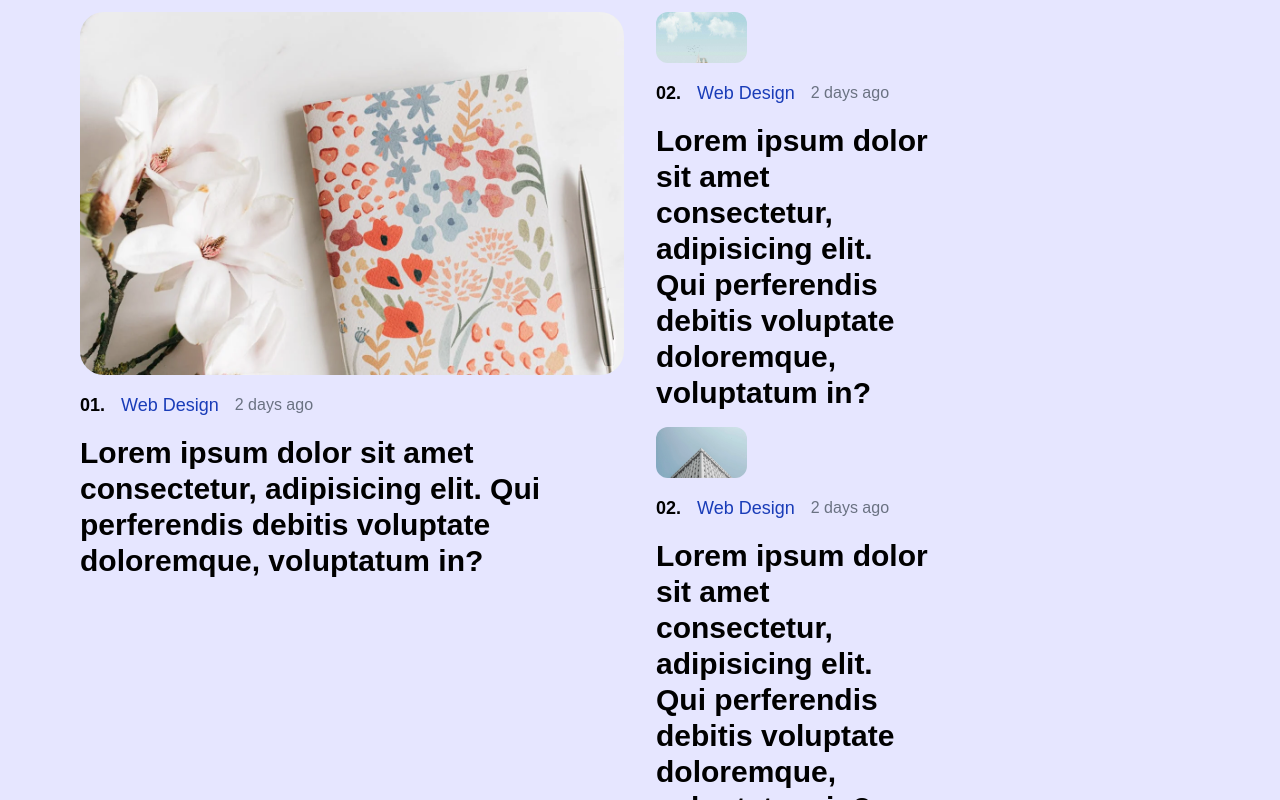
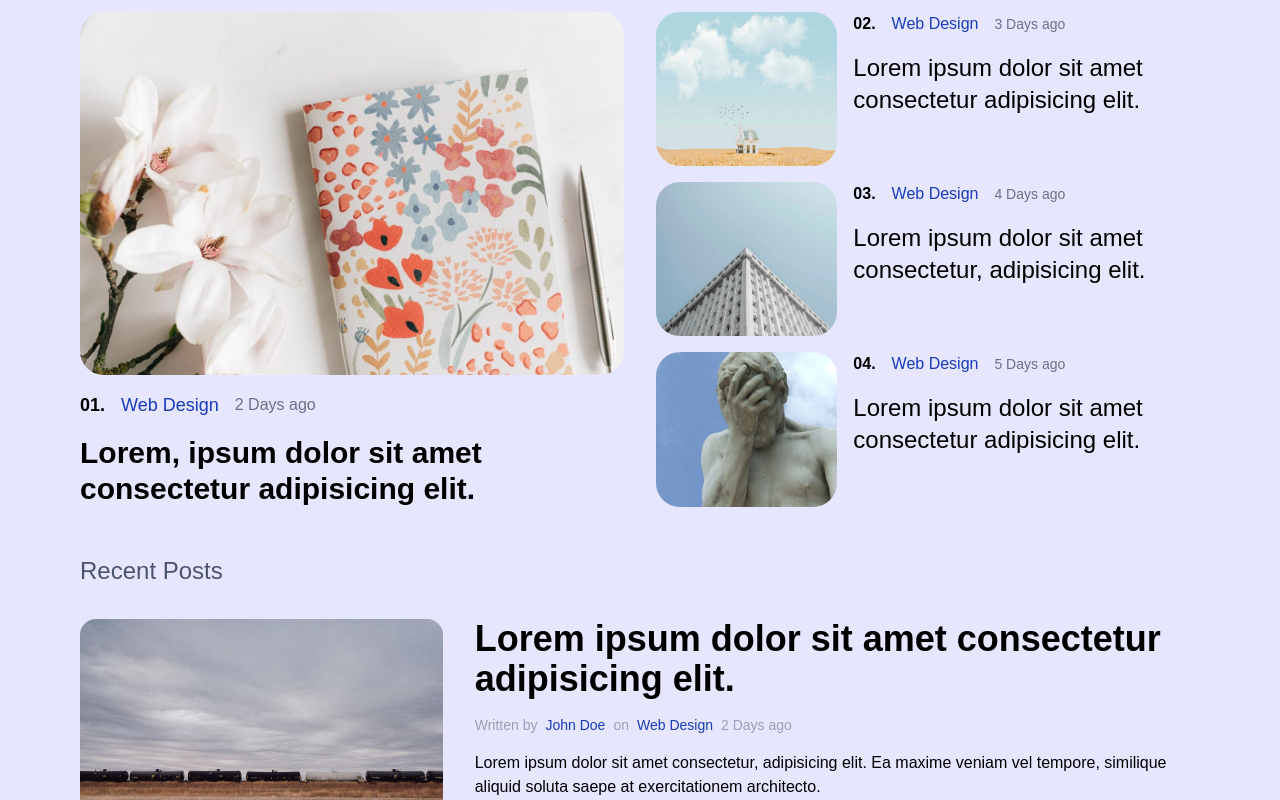
Before and after one commit to prabuddhaxdev/Inkly, a React (Vite) app in the folder client/: page / in a window 1280 px wide. Shown: the part 460-1260 px from the top of the page. Built offline with nearby package versions, Linux system fonts and the light colour scheme; no server answers.

Commit message:
Add PostList Items

```diff
--- a/client/src/components/FeaturedPosts.jsx
+++ b/client/src/components/FeaturedPosts.jsx
@@ -1,93 +1,116 @@
 import { Link } from "react-router-dom";
+import Image from "./Image";
 
 const FeaturedPosts = () => {
   return (
     <div className="mt-8 flex flex-col lg:flex-row gap-8">
       {/* First */}
       <div className="w-full lg:w-1/2 flex flex-col gap-4">
-        <img
+        {/* image */}
+          <Image
             src="/featured1.jpeg"
             className="rounded-3xl object-cover"
+            w="895"
           />
+        {/* details */}
         <div className="flex items-center gap-4">
           <h1 className="font-semibold lg:text-lg">01.</h1>
           <Link className="text-blue-800 lg:text-lg">Web Design</Link>
-          <span className="text-gray-500">2 days ago</span>
+          <span className="text-gray-500">2 Days ago</span>
         </div>
-
+        {/* title */}
         <Link
           to="/test"
           className="text-xl lg:text-3xl font-semibold lg:font-bold"
         >
-          Lorem ipsum dolor sit amet consectetur, adipisicing elit. Qui
-          perferendis debitis voluptate doloremque, voluptatum in?
+          Lorem, ipsum dolor sit amet consectetur adipisicing elit.
         </Link>
       </div>
       {/* Others */}
       <div className="w-full lg:w-1/2 flex flex-col gap-4">
-        {/* Second */}
+        {/* second */}
           <div className="lg:h-1/3 flex justify-between gap-4">
-          <div className="w-full lg:w-1/2 flex flex-col gap-4">
-            <img
-              src="./featured2.jpeg"
-              className="rounded-xl object-cover w-1/3 aspect-video"
+              <div className="w-1/3 aspect-video">
+                <Image
+                  src="/featured2.jpeg"
+                  className="rounded-3xl object-cover w-full h-full"
+                  w="298"
                 />
-            <div className="flex items-center gap-4">
-              <h1 className="font-semibold lg:text-lg">02.</h1>
-              <Link className="text-blue-800 lg:text-lg">Web Design</Link>
-              <span className="text-gray-500">2 days ago</span>
               </div>
-
+            {/* details and title */}
+            <div className="w-2/3">
+              {/* details */}
+              <div className="flex items-center gap-4 text-sm lg:text-base mb-4">
+                <h1 className="font-semibold">02.</h1>
+                <Link className="text-blue-800">Web Design</Link>
+                <span className="text-gray-500 text-sm">
+                  3 Days ago
+                </span>
+              </div>
+              {/* title */}
               <Link
-              to="/test"
-              className="text-xl lg:text-3xl font-semibold lg:font-bold"
+                to="test"
+                className="text-base sm:text-lg md:text-2xl lg:text-xl xl:text-2xl font-medium"
               >
-              Lorem ipsum dolor sit amet consectetur, adipisicing elit. Qui
-              perferendis debitis voluptate doloremque, voluptatum in?
+                Lorem ipsum dolor sit amet consectetur adipisicing elit.
               </Link>
             </div>
           </div>
-        {/* Third */}
+        {/* third */}
           <div className="lg:h-1/3 flex justify-between gap-4">
-          <div className="w-full lg:w-1/2 flex flex-col gap-4">
-            <img
+              <div className="w-1/3 aspect-video">
+                <Image
                   src="/featured3.jpeg"
-              className="rounded-xl object-cover w-1/3 aspect-video"
+                  className="rounded-3xl object-cover w-full h-full"
+                  w="298"
                 />
-            <div className="flex items-center gap-4">
-              <h1 className="font-semibold lg:text-lg">02.</h1>
-              <Link className="text-blue-800 lg:text-lg">Web Design</Link>
-              <span className="text-gray-500">2 days ago</span>
               </div>
-
+            {/* details and title */}
+            <div className="w-2/3">
+              {/* details */}
+              <div className="flex items-center gap-4 text-sm lg:text-base mb-4">
+                <h1 className="font-semibold">03.</h1>
+                <Link className="text-blue-800">Web Design</Link>
+                <span className="text-gray-500 text-sm">
+                  4 Days ago
+                </span>
+              </div>
+              {/* title */}
               <Link
-              to="/test"
-              className="text-xl lg:text-3xl font-semibold lg:font-bold"
+                to="test"
+                className="text-base sm:text-lg md:text-2xl lg:text-xl xl:text-2xl font-medium"
               >
-              Lorem ipsum dolor sit amet consectetur, adipisicing elit. Qui
-              perferendis debitis voluptate doloremque, voluptatum in?
+                Lorem ipsum dolor sit amet consectetur, adipisicing elit.
               </Link>
             </div>
           </div>
-        {/* Fourth */}
+
+
+        {/* fourth */}
           <div className="lg:h-1/3 flex justify-between gap-4">
-          <div className="w-full lg:w-1/2 flex flex-col gap-4">
-            <img
+              <div className="w-1/3 aspect-video">
+                <Image
                   src="/featured4.jpeg"
-              className="rounded-xl object-cover w-1/3 aspect-video"
+                  className="rounded-3xl object-cover w-full h-full"
+                  w="298"
                 />
-            <div className="flex items-center gap-4">
-              <h1 className="font-semibold lg:text-lg">02.</h1>
-              <Link className="text-blue-800 lg:text-lg">Web Design</Link>
-              <span className="text-gray-500">2 days ago</span>
               </div>
-
+            {/* details and title */}
+            <div className="w-2/3">
+              {/* details */}
+              <div className="flex items-center gap-4 text-sm lg:text-base mb-4">
+                <h1 className="font-semibold">04.</h1>
+                <Link className="text-blue-800">Web Design</Link>
+                <span className="text-gray-500 text-sm">
+                  5 Days ago
+                </span>
+              </div>
+              {/* title */}
               <Link
                 to="/test"
-              className="text-xl lg:text-3xl font-semibold lg:font-bold"
+                className="text-base sm:text-lg md:text-2xl lg:text-xl xl:text-2xl font-medium"
               >
-              Lorem ipsum dolor sit amet consectetur, adipisicing elit. Qui
-              perferendis debitis voluptate doloremque, voluptatum in?
+                Lorem ipsum dolor sit amet consectetur adipisicing elit.
               </Link>
             </div>
           </div>
--- a/client/src/components/Image.jsx
+++ b/client/src/components/Image.jsx
@@ -1,8 +1,23 @@
-import { Image } from "@imagekit/react";
+import { Image as IKImage } from "@imagekit/react";
 
-export default function Page({ src, className, w, h, alt }) {
+export default function Image({ src, className, w, h, alt }) {
+  const isLocal = src.startsWith("/") || src.startsWith("./");
+
+  if (isLocal) {
+    return (
+      <img
+        src={src}
+        alt={alt}
+        width={w}
+        height={h}
+        className={className}
+        loading="lazy"
+      />
+    );
+  }
+
   return (
-    <Image
+    <IKImage
       urlEndpoint={import.meta.env.VITE_IK_URL_ENDPOINT}
       path={src}
       className={className}
@@ -11,12 +26,7 @@ export default function Page({ src, className, w, h, alt }) {
       alt={alt}
       width={w}
       height={h}
-      transformation={[
-        {
-          width: w,
-          height: h,
-        },
-      ]}
+      transformation={[{ width: w, height: h }]}
     />
   );
 }
--- /dev/null
+++ b/client/src/components/PostList.jsx
@@ -0,0 +1,22 @@
+import React from 'react'
+import PostListItem from './PostListItem'
+
+const PostList = () => {
+  return (
+    <div className='flex flex-col gap-12 mb-8'>
+        <PostListItem/>
+        <PostListItem/>
+        <PostListItem/>
+        <PostListItem/>
+        <PostListItem/>
+        <PostListItem/>
+        <PostListItem/>
+        <PostListItem/>
+        <PostListItem/>
+        <PostListItem/>
+        <PostListItem/>
+    </div>
+  )
+}
+
+export default PostList
--- /dev/null
+++ b/client/src/components/PostListItem.jsx
@@ -0,0 +1,38 @@
+import { Link } from "react-router-dom";
+
+const PostListItem = () => {
+  return (
+    <div className="flex flex-col xl:flex-row gap-8 mb-12">
+      <div className="md:hidden xl:block xl:w-1/3">
+        <img
+          src="/postImg.jpeg"
+          className="rounded-2xl object-cover"
+          w="735"
+        />
+      </div>
+      {/* details */}
+      <div className="flex flex-col gap-4 xl:w-2/3">
+        <Link to="/test" className="text-4xl font-semibold">
+          Lorem ipsum dolor sit amet consectetur adipisicing elit.
+        </Link>
+        <div className="flex items-center gap-2 text-gray-400 text-sm">
+          <span>Written by</span>
+          <Link className="text-blue-800">John Doe</Link>
+          <span>on</span>
+          <Link className="text-blue-800">Web Design</Link>
+          <span>2 Days ago</span>
+        </div>
+        <p>
+          Lorem ipsum dolor sit amet consectetur, adipisicing elit. Ea maxime
+          veniam vel tempore, similique aliquid soluta saepe at exercitationem
+          architecto.
+        </p>
+        <Link to="/test" className="underline text-blue-800 text-sm">
+          Read More
+        </Link>
+      </div>
+    </div>
+  );
+};
+
+export default PostListItem;
--- a/client/src/pages/Home.jsx
+++ b/client/src/pages/Home.jsx
@@ -1,3 +1,4 @@
+import PostList from "../components/PostList";
 import FeaturedPosts from "../components/FeaturedPosts";
 import MainCategories from "../components/MainCategories";
 import { Link } from "react-router";
@@ -61,7 +62,11 @@ export default function Home(){
         </Link>
       </div>
       <MainCategories />
-      <FeaturedPosts/>
+      <FeaturedPosts />
+      <div className="">
+        <h1 className="my-8 text-2xl text-gray-600">Recent Posts</h1>
+        <PostList />
+      </div>
     </div>
   );
 };
```
Lines whose indentation alone changed are shown as unchanged.
